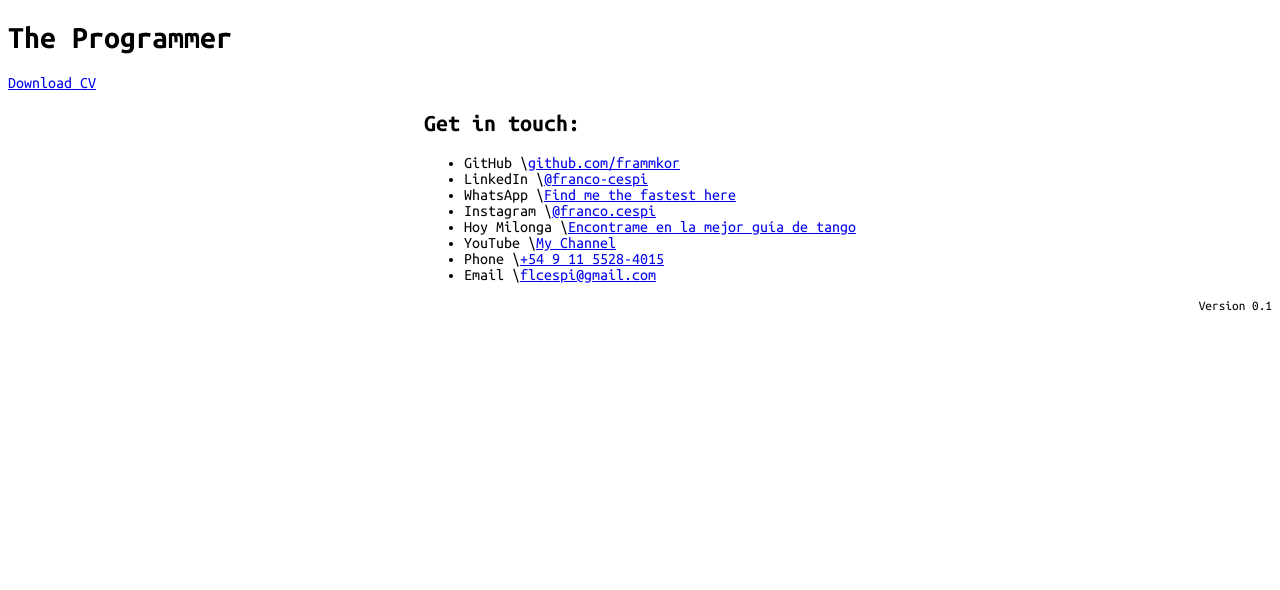
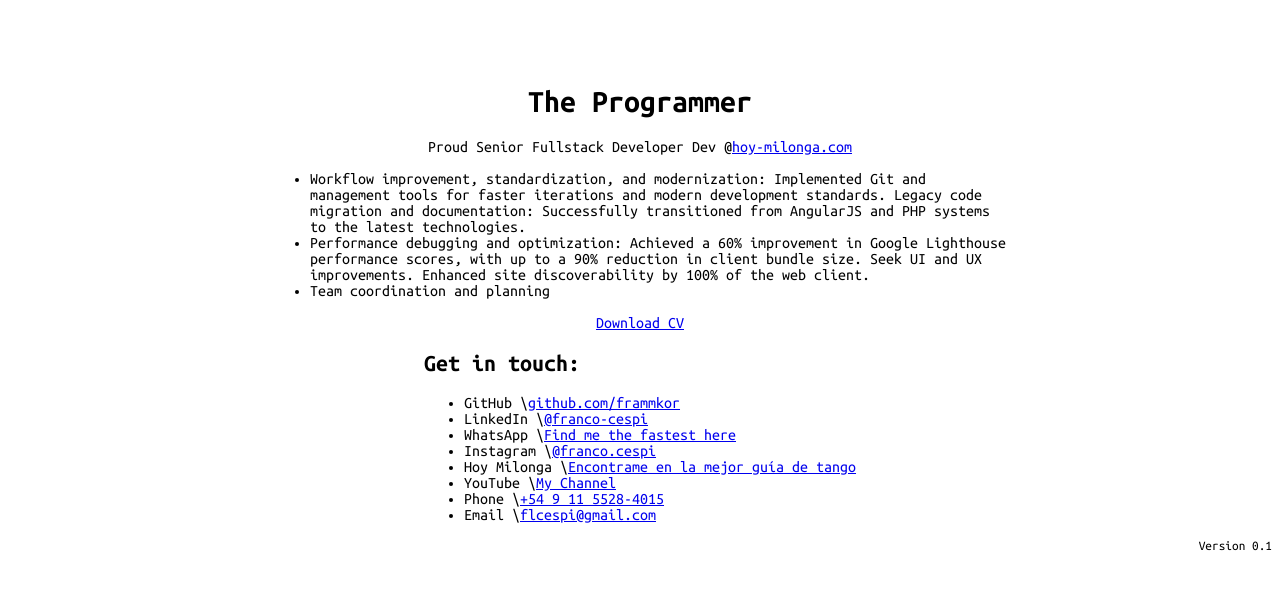
Before and after one commit to frammkor/frammkor, a Next.js app: page /cs in a window 1280 px wide. Shown: the top 590 px of the page. Built offline with nearby package versions, Linux system fonts and the light colour scheme.

Commit message:
added first art and cs content

```diff
--- /dev/null
+++ b/app/cs/page.module.css
@@ -0,0 +1,6 @@
+.jobDescriptionList {
+    max-width: 100vw;
+    max-width: 100dvw;
+    text-align: left;
+    width: 700px;
+}
--- a/app/cs/page.tsx
+++ b/app/cs/page.tsx
@@ -1,12 +1,39 @@
+import Link from "next/link"
+
+import styles from './page.module.css'
+
 export default function Cs() {
     return (
         <div>
             <h1>
-              The Programmer
+                The Programmer
             </h1>
             {/* <h2>
               Frammkor
             </h2> */}
+
+            <p>
+                Proud Senior Fullstack Developer Dev @<Link href="https://hoy-milonga.com">hoy-milonga.com</Link>
+            </p>
+
+            <ul className={styles.jobDescriptionList}>
+                <li>
+                    Workflow improvement, standardization, and modernization: Implemented Git and
+                    management tools for faster iterations and modern development standards. Legacy
+                    code migration and documentation: Successfully transitioned from AngularJS and
+                    PHP systems to the latest technologies.
+                </li>
+                <li>
+                    Performance debugging and optimization: Achieved a 60% improvement in Google
+                    Lighthouse performance scores, with up to a 90% reduction in client bundle size.
+                    Seek UI and UX improvements. Enhanced site discoverability by 100% of the web
+                    client.
+                </li>
+                <li>
+
+                    Team coordination and planning
+                </li>
+            </ul>
 
             <a
                 className='d-block'
--- a/app/home.module.css
+++ b/app/home.module.css
@@ -1,8 +1,3 @@
-.mainContainer {
-    text-align: center;
-    margin: 4rem 2rem 0 2rem;
-}
-
 .cardWrapper {
     display: flex;
     justify-content: center;
--- a/app/layout.module.css
+++ b/app/layout.module.css
@@ -2,3 +2,10 @@
     display: flex;
     justify-content: center;
 }
+
+.mainWrapper {
+    display: flex;
+    justify-content: center;
+    text-align: center;
+    margin: 4rem 2rem 0 2rem;
+}
--- a/app/layout.tsx
+++ b/app/layout.tsx
@@ -25,7 +25,9 @@ export default function RootLayout({
   return (
     <html lang="en">
       <body className={ubuntuMono.className}>
-        {children}
+        <main className={styles.mainWrapper}>
+          {children}
+        </main>
         <div className={styles.contactWrapper}>
           <Contact />
         </div>
```
Also changed, not shown: app/art/page.tsx (+10 -1 lines), app/art/page.module.css (added).
